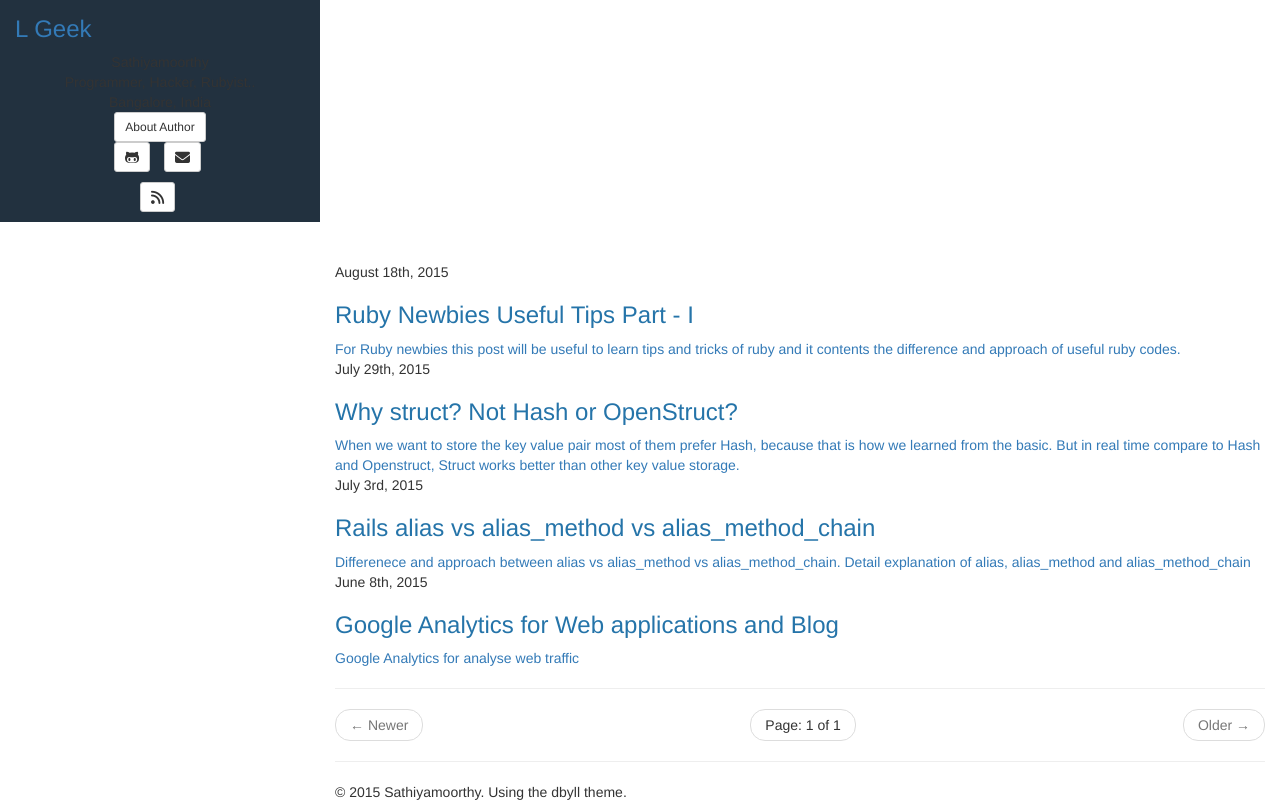
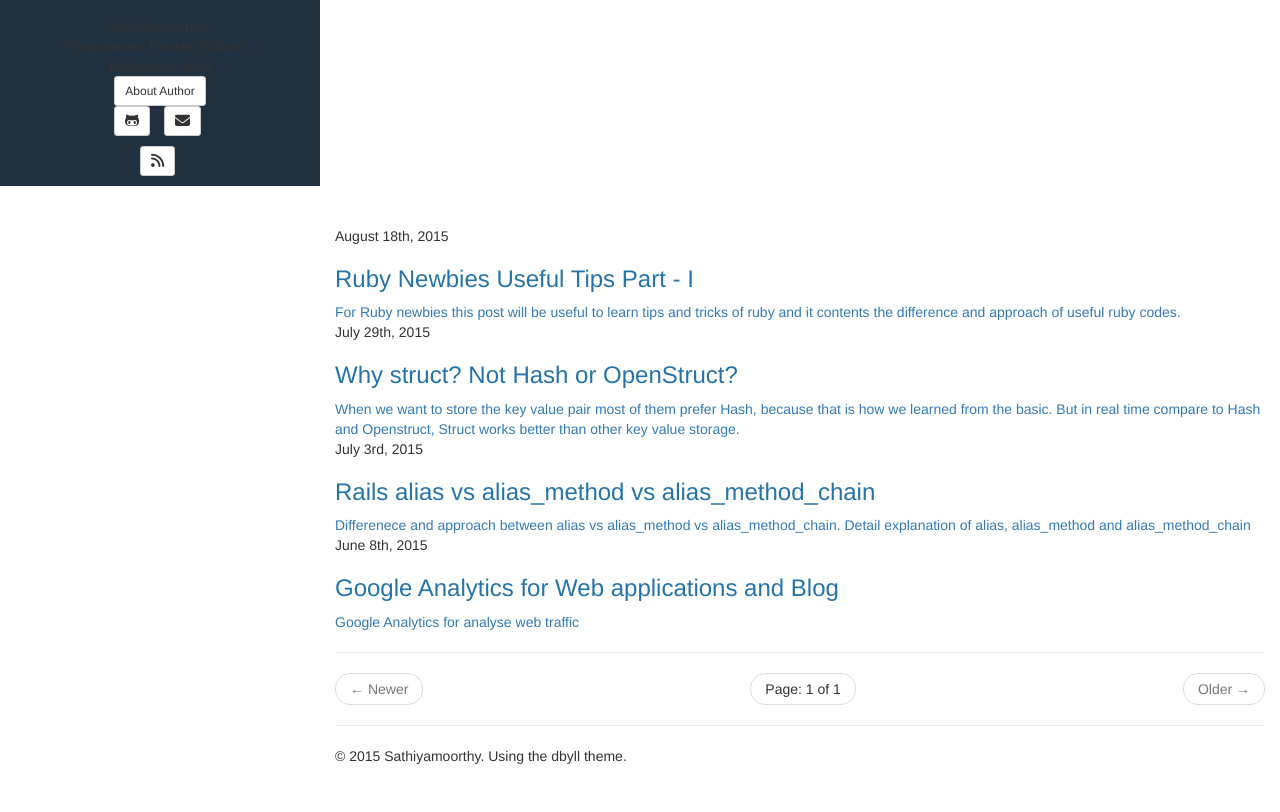
Before and after one commit to sathiyamoorthy/sathiyamoorthy.github.io, a Jekyll site: the page built from index.html, in a window 1280 px wide, cut to the strip 154-966 px from the top of the page. Built offline with Jekyll 4.4.1, drawn with Linux system fonts in a browser that asks for light colours; nearby versions of some CDN libraries; library files that are not in the unit come from our copies; the list of posts is cut into pages by our own code; after the commit the page ends 930 px from its top, so only the background shows below that.

```diff
--- a/_includes/themes/dbyll/sidebar.html
+++ b/_includes/themes/dbyll/sidebar.html
@@ -4,7 +4,7 @@
 		<img src="http://www.gravatar.com/avatar/{{site.author.email_md5}}?s=150" class="img-circle" />
 	</a>
 	<h3 class="title">
-		<a href="{% if BASE_PATH %}{{ BASE_PATH }}{% else %}/{% endif %}">{{ site.title }}</a>
+		<a href="{% if BASE_PATH %}{{ BASE_PATH }}{% else %}/{% endif %}"></a>
 	</h3>
 </header>
 
```
